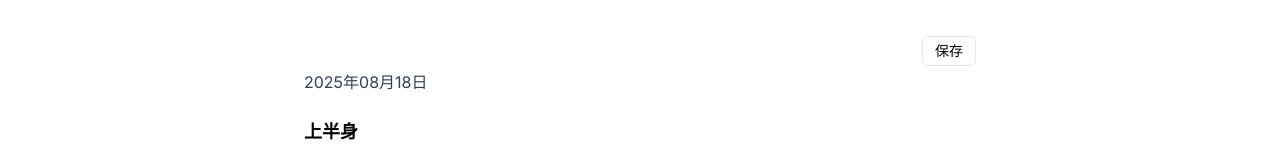
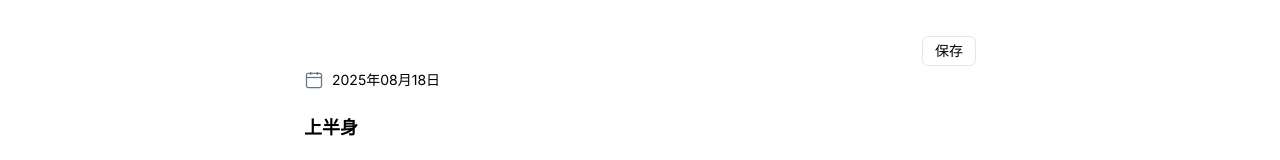
Before and after one commit to Mickey-1996/workout-tracker20250807, a Next.js app: page / in a window 1280 px wide. Shown: the part 197-357 px from the top of the page. Built offline with nearby package versions, Linux system fonts and the light colour scheme.

Commit message:
Update RecordTab.tsx

```diff
--- a/src/tabs/RecordTab.tsx
+++ b/src/tabs/RecordTab.tsx
@@ -7,7 +7,24 @@ import { Textarea } from "@/components/ui/Textarea";
 import { Checkbox } from "@/components/ui/Checkbox";
 import { loadDayRecord, saveDayRecord, loadJSON } from "@/lib/local-storage";
 import type { ExerciseItem, DayRecord, Category, InputMode } from "@/lib/types";
-import { CalendarIcon } from "lucide-react";
+
+/* --- インラインSVG：Calendar アイコン（lucide-react 非依存） --- */
+function CalendarIcon({ className }: { className?: string }) {
+  return (
+    <svg
+      className={className}
+      viewBox="0 0 24 24"
+      fill="none"
+      stroke="currentColor"
+      aria-hidden="true"
+    >
+      <rect x="3" y="4" width="18" height="17" rx="2" ry="2" strokeWidth="1.5" />
+      <line x1="3" y1="9" x2="21" y2="9" strokeWidth="1.5" />
+      <line x1="8" y1="2.5" x2="8" y2="6" strokeWidth="1.5" />
+      <line x1="16" y1="2.5" x2="16" y2="6" strokeWidth="1.5" />
+    </svg>
+  );
+}
 
 /* --- ユーティリティ --- */
 function toYmd(d: Date): string {
@@ -289,7 +306,14 @@ export default function RecordTab() {
 
         {/* 日付表示（① 左寄せ） */}
         <div className="mb-4 flex items-center justify-start">
-          <div className="text-slate-700">{displayDate}</div>
+          <div className="flex items-center gap-2 text-sm text-muted-foreground">
+            <CalendarIcon className="w-5 h-5 text-slate-500" />
+            <time dateTime={todayStr}>
+              {`${today.getFullYear()}年${String(today.getMonth() + 1).padStart(2, "0")}月${String(
+                today.getDate()
+              ).padStart(2, "0")}日`}
+            </time>
+          </div>
         </div>
 
         {renderCategory("upper", "上半身")}
```
